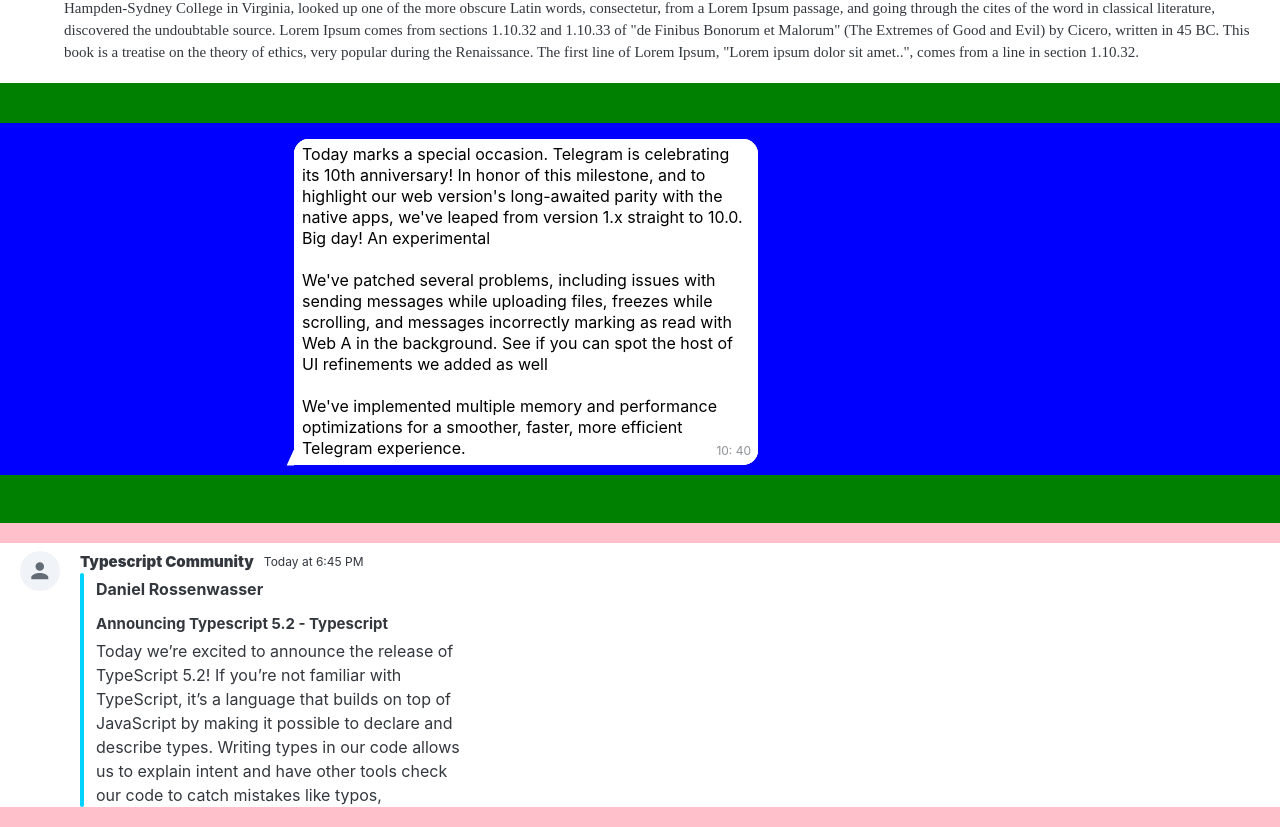
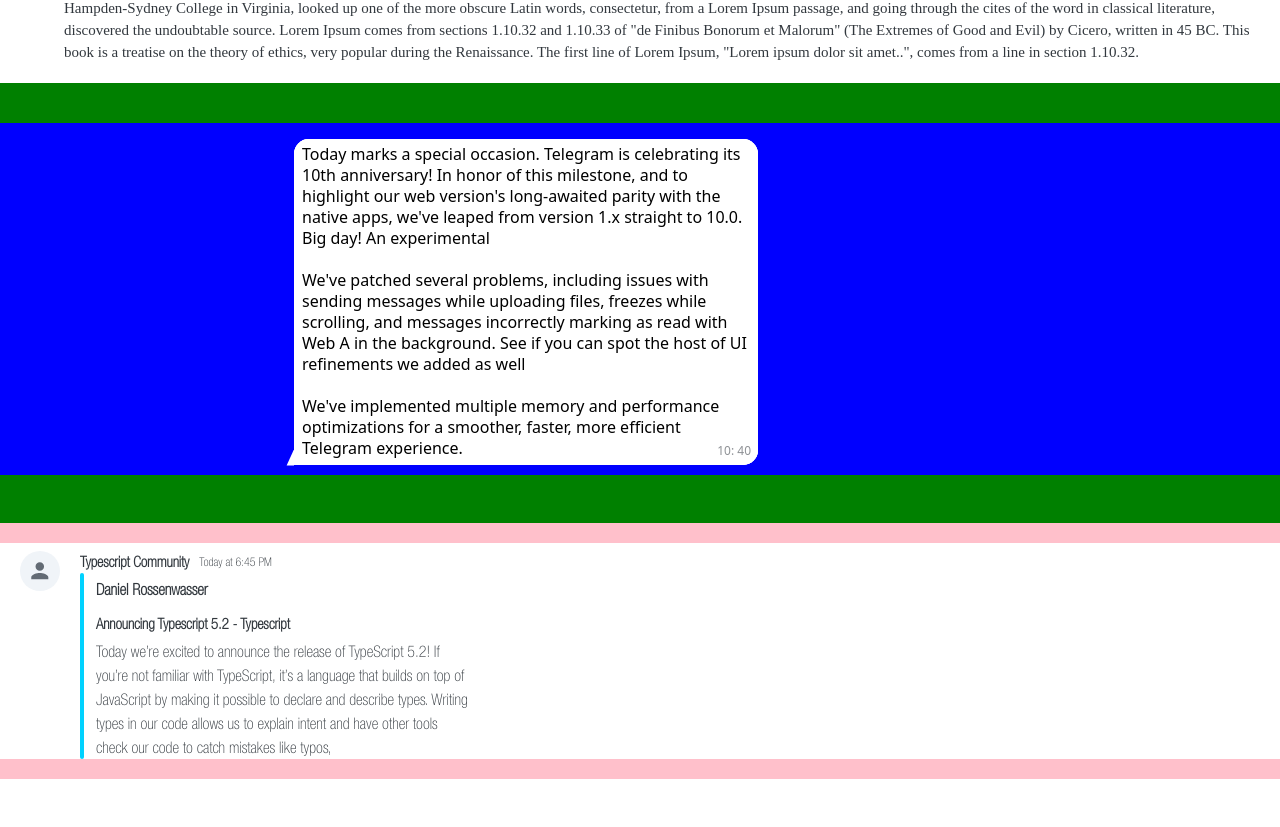
Before and after one commit to stphndev/social_components, a Next.js app: page / in a window 1280 px wide. Shown: the part 158-985 px from the top of the page. After the commit the page ends 937 px from the top, so only its background shows below. Built offline with nearby package versions, Linux system fonts and the light colour scheme.

Commit message:
Add font styling

```diff
--- a/components/Discord.tsx
+++ b/components/Discord.tsx
@@ -8,8 +8,14 @@
   Typography,
   List,
   ListItem,
-  useTheme,
 } from '@mui/joy'
+
+import localFont from 'next/font/local'
+
+const helvetica = localFont({
+  src: '../public/Helvetica Neue Regular.otf',
+  display: 'swap',
+})
 
 const Discord = (props: { textColor: string }) => {
     const { textColor } = props
@@ -24,6 +30,7 @@
             flexDirection: 'row',
             gap: '10px',
             bgcolor: textColor === '#FFFFFF' ? '#0000' : '#ffff',
+            fontFamily: helvetica.className,
           }}
         >
           <Avatar />
@@ -33,7 +40,7 @@
               margin: '-8px -10px -16px -6px',
               minWidth: 0,
               padding: '8px 8px 8px 16px',
-              fontFamily: 'Lato, sans-serif',
+              fontFamily: helvetica.className,
             }}
           >
             <List
@@ -43,6 +50,7 @@
                 gap: '10px',
                 alignItems: 'center',
                 paddingBottom: '2px',
+                fontFamily: helvetica.className,
               }}
             >
               <Typography
@@ -56,12 +64,13 @@
                   alignItems: 'flex-start',
                   height: 'fit-content',
                   minHeight: 0,
+                  fontFamily: helvetica.className,
                 }}
               >
                 Typescript Community
               </Typography>
 
-              <Typography sx={{ fontSize: '12px' }}>
+              <Typography   sx={{ fontSize: '12px', fontFamily: helvetica.className }}>
                 Today at 6:45 PM
               </Typography>
             </List>
@@ -75,23 +84,23 @@
                 position: 'relative',
               }}
             >
-              <Typography
-                sx={{
+              <span
+                style={{
                   top: 0,
                   bottom: 0,
                   left: '-20px',
                   position: 'absolute',
                   width: '20px',
                 }}
-              ></Typography>
-              <Typography
-                sx={{
+              ></span>
+              <span
+                style={{
                   borderRadius: '4px',
                   width: '4px',
                   flexShrink: 0,
                   backgroundColor: '#00d2ff',
                 }}
-              ></Typography>
+              ></span>
               <Stack
                 sx={{
                   flex: '1 1 0',
@@ -104,7 +113,7 @@
                 <List>
                   <ListItem>
                     <Typography
-                      sx={{ fontWeight: 'bold', marginBottom: '4px' }}
+                      sx={{ fontWeight: 'bold', marginBottom: '4px', fontFamily: helvetica.className, }}
                     >
                       Daniel Rossenwasser
                     </Typography>
@@ -116,12 +125,13 @@
                     fontSize: '15px',
                     lineHeight: '1.46668',
                     marginTop: '4px',
+                    fontFamily: helvetica.className,
                   }}
                 >
                   Announcing Typescript 5.2 - Typescript
                 </Typography>
                 <Typography
-                  sx={{ marginTop: '4px', maxWidth: '65%' }}
+                  sx={{ marginTop: '4px', maxWidth: '65%', fontFamily: helvetica.className }}
                 >
                   Today we’re excited to announce the release of TypeScript 5.2!
                   If you’re not familiar with TypeScript, it’s a language that
--- a/components/Slack.tsx
+++ b/components/Slack.tsx
@@ -1,5 +1,12 @@
 import { Person } from '@mui/icons-material'
 import { Box, Button, Stack } from '@mui/joy'
+import { Lato } from 'next/font/google'
+
+const lato = Lato({
+  weight: '900',
+  subsets: ['latin'],
+  display: 'swap',
+})
 
 const Slack = (props: { textColor: string }) => {
   const { textColor } = props
@@ -9,6 +16,7 @@
         padding: '8px 20px',
         display: 'flex',
         flexDirection: 'row',
+        fontFamily: lato.className,
       }}
     >
       <Stack sx={{ display: 'flex', flexShrink: 0, marginRight: '8px' }}>
@@ -40,7 +48,6 @@
           margin: '-12px -8px -16px -16px',
           minWidth: 0,
           padding: '8px 8px 8px 16px',
-          fontFamily: 'Lato san-serif',
           lineHeight: 1.46668,
         }}
       >
--- a/components/Telegram.tsx
+++ b/components/Telegram.tsx
@@ -1,6 +1,4 @@
 import { Sheet, Stack } from '@mui/joy'
-import Image from 'next/image'
-import SvgIcon from '@/public/icon.svg'
 
 const Telegram = (props: { textColor: string }) => {
   const { textColor } = props
@@ -19,6 +17,7 @@
         display: 'flex',
         alignItems: 'flex-end',
         maxWidth: '464px',
+        fontFamily: 'system-ui',
       }}
     >
       <Stack
```
Also changed, not shown: public/Helvetica Neue Regular.otf (added).
